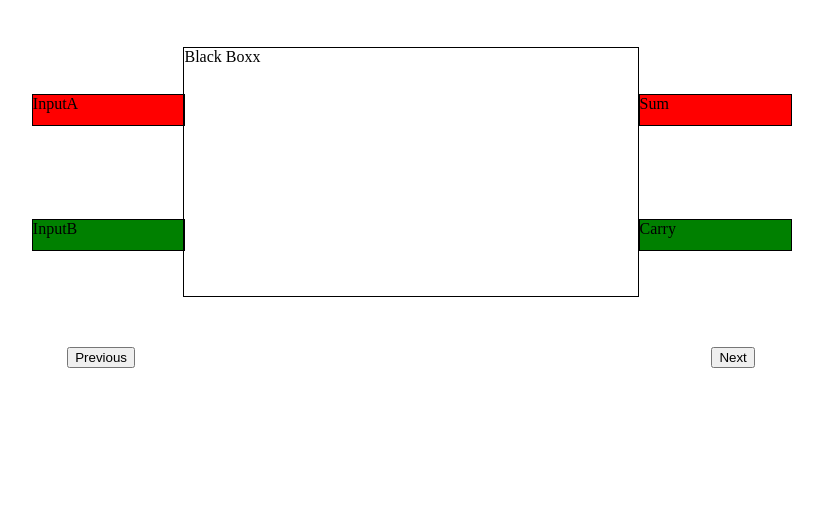
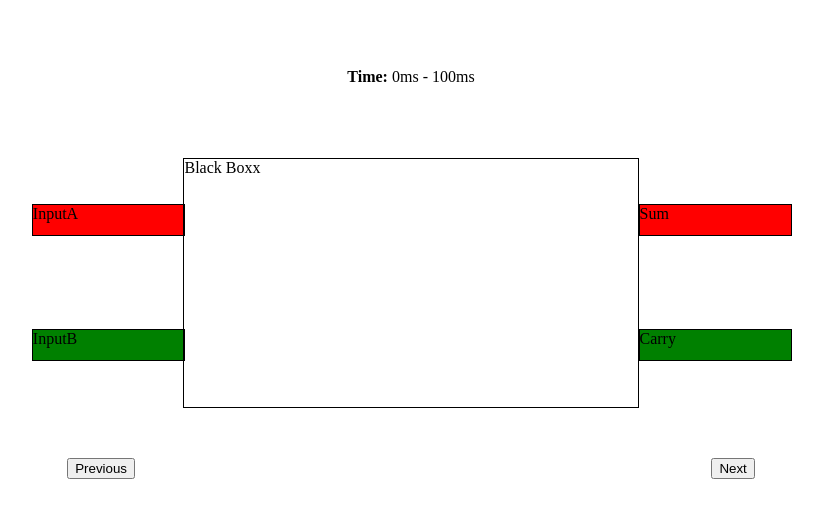
Before and after one commit to bhupesh8222/Visualization-HalfAdder, a plain HTML site: page index.html in a window 1280 px wide. Both pictures are taken after a click on the button "Next". Shown: the part 111-628 px from the top of the page, without its empty margins (229-1052 px from the left). Drawn offline with nearby package versions, Linux system fonts and the light colour scheme.

Commit message:
Added Time

```diff
--- a/index.html
+++ b/index.html
@@ -10,6 +10,8 @@
 
 <body>
     <h3>Visualization of Half Adder</h3>
+
+   <div style='text-align: center'> <h4 style="display: inline-block;"> Time: </h4>  <span id='start'> 0ms</span>  - <span id='end'> 0ms</span></div>
     <div class="model">
         <div class="signal">
             <div id='input1'>InputA</div>
--- a/index.js
+++ b/index.js
@@ -6,6 +6,8 @@ $(document).ready(function(){
     let carryHandler = $('#carry')
     let prevHandler = $('#prev')
     let nextHandler = $('#next')
+    let startHandler = $('#start')
+    let endHandler = $('#end')
 
 
 
@@ -71,6 +73,9 @@ $(document).ready(function(){
             carryHandler.css('background' , 'green')
         }
 
+        startHandler.text(data[index].timeStart + 'ms ')
+        endHandler.text(data[index].timeEnd + 'ms ')
+
     }
 
   });
```
